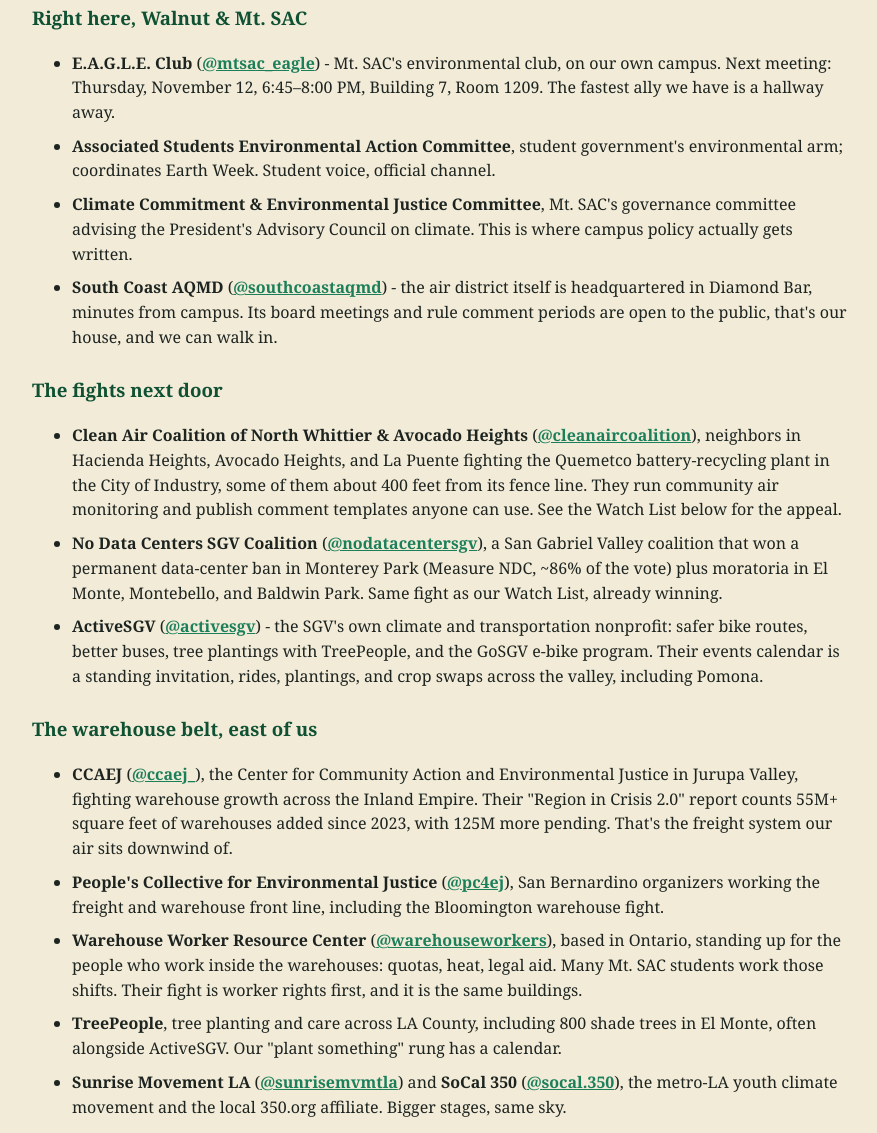
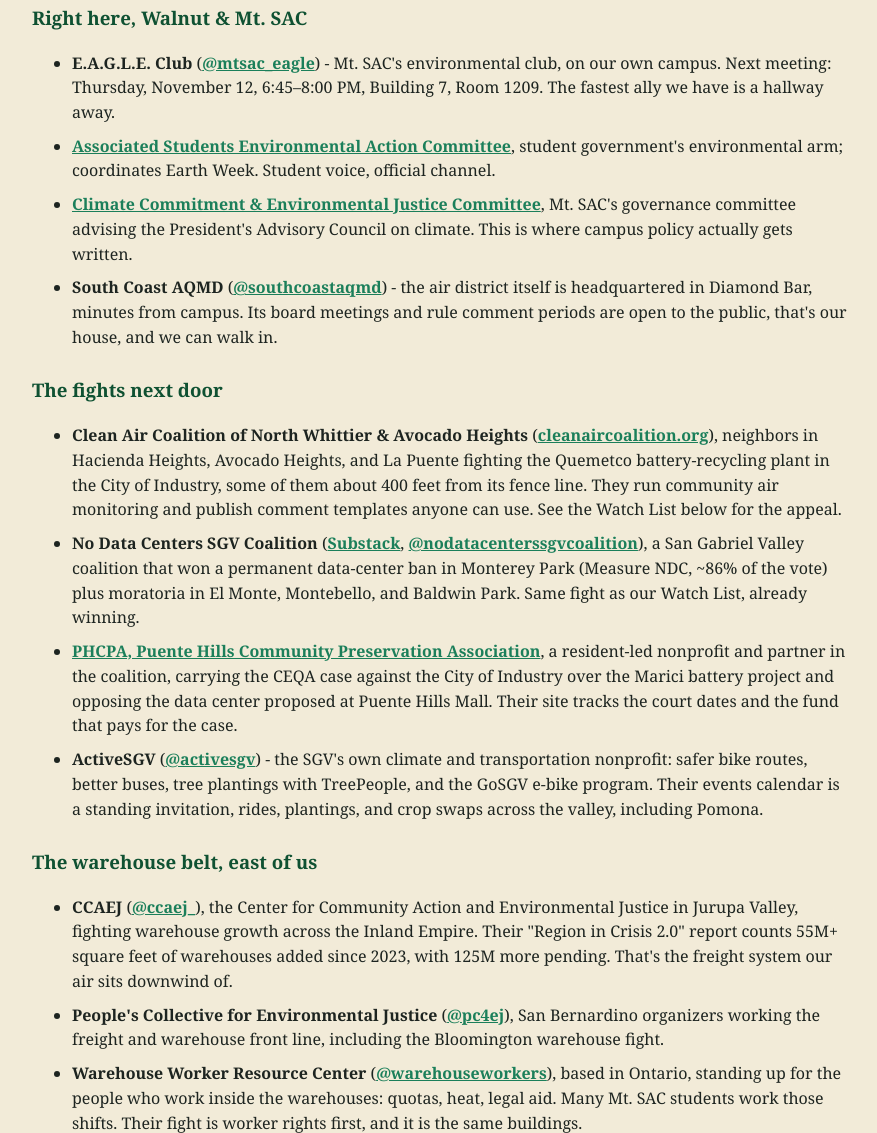
Before and after one commit to clean-air-walnut/clean-air-walnut.github.io, a plain HTML site: page index.html in a window 1280 px wide. Shown: the part 2612-3745 px from the top of the page, without its empty margins (198-1075 px from the left). Drawn offline with Linux system fonts and the light colour scheme.

Commit message:
Link fixes: coalition handle and Substack, Clean Air Coalition site, PHCPA entry, official links

```diff
--- a/index.html
+++ b/index.html
@@ -104,9 +104,9 @@
     <li><strong>E.A.G.L.E. Club</strong> (<a href="https://www.instagram.com/mtsac_eagle">@mtsac_eagle</a>) -
     Mt. SAC's environmental club, on our own campus. Next meeting: Thursday, November 12, 6:45–8:00 PM,
     Building 7, Room 1209. The fastest ally we have is a hallway away.</li>
-    <li><strong>Associated Students Environmental Action Committee</strong>, student government's
+    <li><strong><a href="https://www.mtsac.edu/studentlife/as/governingdocuments/Environmental_Directive_FINAL_Reformatted_6162026.pdf">Associated Students Environmental Action Committee</a></strong>, student government's
     environmental arm; coordinates Earth Week. Student voice, official channel.</li>
-    <li><strong>Climate Commitment &amp; Environmental Justice Committee</strong>, Mt. SAC's governance
+    <li><strong><a href="https://www.mtsac.edu/sustainability">Climate Commitment &amp; Environmental Justice Committee</a></strong>, Mt. SAC's governance
     committee advising the President's Advisory Council on climate. This is where campus policy
     actually gets written.</li>
     <li><strong>South Coast AQMD</strong> (<a href="https://www.instagram.com/southcoastaqmd">@southcoastaqmd</a>) -
@@ -117,14 +117,19 @@
   <h3>The fights next door</h3>
   <ul>
     <li><strong>Clean Air Coalition of North Whittier &amp; Avocado Heights</strong>
-    (<a href="https://www.instagram.com/cleanaircoalition">@cleanaircoalition</a>), neighbors in
+    (<a href="https://www.cleanaircoalition.org/">cleanaircoalition.org</a>), neighbors in
     Hacienda Heights, Avocado Heights, and La Puente fighting the Quemetco battery-recycling plant
     in the City of Industry, some of them about 400 feet from its fence line. They run community air
     monitoring and publish comment templates anyone can use. See the Watch List below for the appeal.</li>
     <li><strong>No Data Centers SGV Coalition</strong>
-    (<a href="https://www.instagram.com/nodatacentersgv">@nodatacentersgv</a>), a San Gabriel Valley
+    (<a href="https://nodatacenterssgvcoalition.substack.com/">Substack</a>, <a href="https://www.instagram.com/nodatacenterssgvcoalition/">@nodatacenterssgvcoalition</a>), a San Gabriel Valley
     coalition that won a permanent data-center ban in Monterey Park (Measure NDC, ~86% of the vote)
     plus moratoria in El Monte, Montebello, and Baldwin Park. Same fight as our Watch List, already winning.</li>
+    <li><strong><a href="https://phcpa.org/">PHCPA, Puente Hills Community Preservation
+    Association</a></strong>, a resident-led nonprofit and partner in the coalition, carrying the
+    CEQA case against the City of Industry over the Marici battery project and opposing the data
+    center proposed at Puente Hills Mall. Their site tracks the court dates and the fund that
+    pays for the case.</li>
     <li><strong>ActiveSGV</strong> (<a href="https://www.instagram.com/activesgv">@activesgv</a>) -
     the SGV's own climate and transportation nonprofit: safer bike routes, better buses, tree
     plantings with TreePeople, and the GoSGV e-bike program. Their events calendar is a standing
@@ -144,7 +149,7 @@
     (<a href="https://www.instagram.com/warehouseworkers">@warehouseworkers</a>), based in Ontario,
     standing up for the people who work inside the warehouses: quotas, heat, legal aid. Many Mt. SAC
     students work those shifts. Their fight is worker rights first, and it is the same buildings.</li>
-    <li><strong>TreePeople</strong>, tree planting and care across LA County, including 800 shade
+    <li><strong><a href="https://www.treepeople.org/">TreePeople</a></strong>, tree planting and care across LA County, including 800 shade
     trees in El Monte, often alongside ActiveSGV. Our "plant something" rung has a calendar.</li>
     <li><strong>Sunrise Movement LA</strong>
     (<a href="https://www.instagram.com/sunrisemvmtla">@sunrisemvmtla</a>) and <strong>SoCal 350</strong>
@@ -182,7 +187,7 @@
     Heights about 400 feet away. Its state hazardous-waste permits were granted in November 2025 -
     then <strong>stayed</strong> while neighbors appeal. A joint appeal hearing is tentatively set for
     <strong>January 27–28, 2027</strong>. Lead and arsenic are toxic pollutants, not CO<sub>2</sub>, but this is
-    the clean-air fight closest to home, and the <a href="#allies">Clean Air Coalition</a> has carried
+    the clean-air fight closest to home, and the <a href="https://www.cleanaircoalition.org/">Clean Air Coalition</a> has carried
     it for years. Dates can move: confirm on official portals before mobilizing.</li>
     <li><strong>Warehouses &amp; the WAIRE rule.</strong> South Coast AQMD's Warehouse Indirect Source Rule
     (Rule 2305, "WAIRE") covers roughly 4,000 warehouses of 100,000+ square feet, charging operators
@@ -192,10 +197,10 @@
     <li><strong>Data centers &amp; battery storage, City of Industry.</strong> Industry's planning
     commission has recommended allowing data centers citywide (final council action pending), and the
     400 MW Marici battery-storage project on Gale Avenue moved forward in early 2026 over community
-    objection, the <a href="#allies">No Data Centers SGV Coalition</a> is organizing the legal challenge.
+    objection, the <a href="https://nodatacenterssgvcoalition.substack.com/">No Data Centers SGV Coalition</a> is organizing the legal challenge.
     A proposal at Puente Hills Mall (two warehouses plus a 10 MW data center) was filed in January 2026
     and had not been approved as of late October. This is the category to watch.</li>
-    <li><strong>AB 617, and the gap around us.</strong> California's community air-protection program runs
+    <li><strong><a href="https://ww2.arb.ca.gov/capp/community-air-protection-program/about">AB 617</a>, and the gap around us.</strong> California's community air-protection program runs
     deep monitoring and cleanup plans in six South Coast communities, the nearest are East LA / Boyle
     Heights to the west and San Bernardino / Muscoy to the east. Walnut and the SGV are not designated,
     which is itself a fact worth knowing: our air gets no dedicated program. AQMD's Clean Community
```
